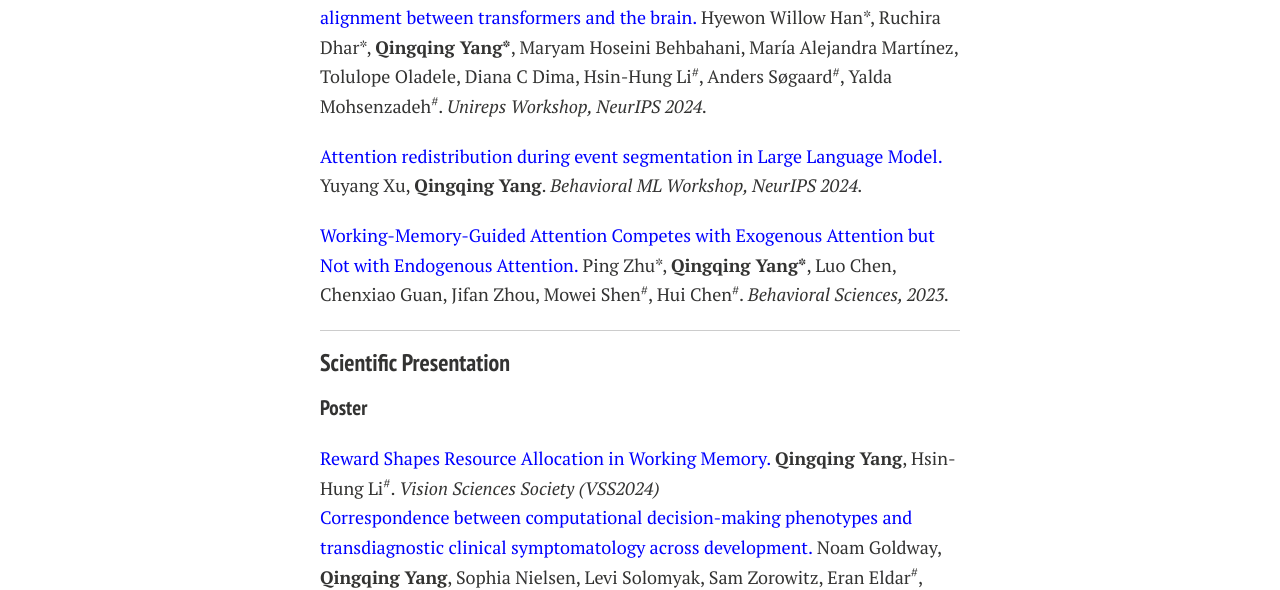
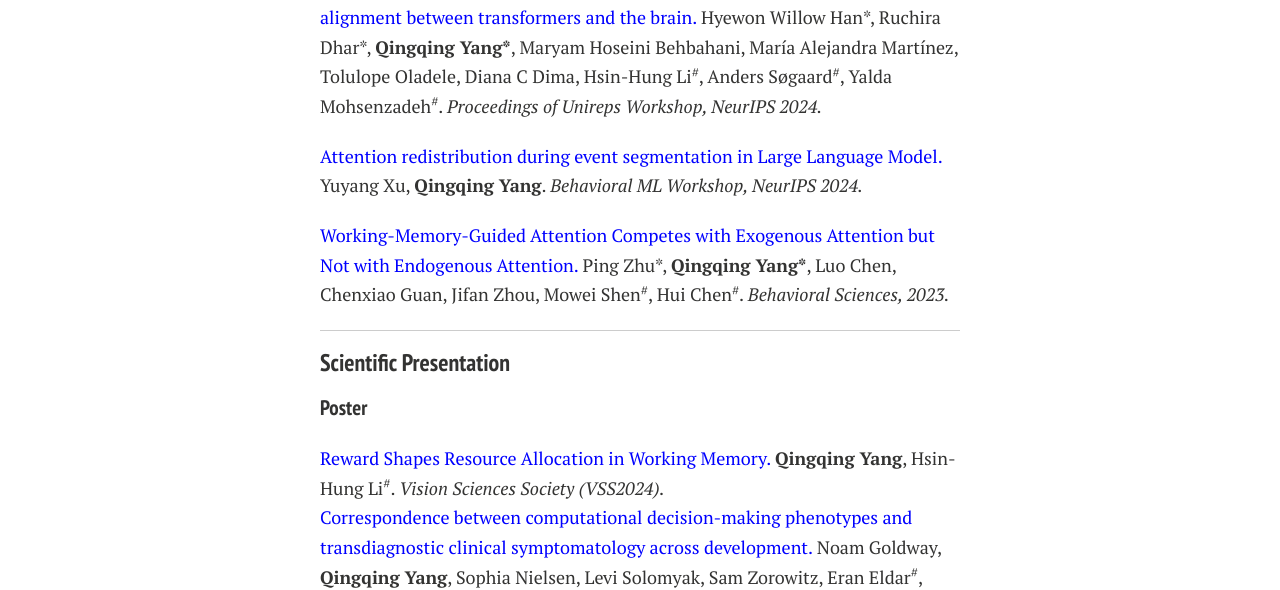
Before and after one commit to Qingqing-Yang-177/Qingqing-Yang-177.github.io, a Jekyll site: the page built from publications.md, in a window 1280 px wide. Shown: the part 347-937 px from the top of the page. Built offline with Jekyll 4.4.1, drawn with Linux system fonts in a browser that asks for light colours; nearby versions of some CDN libraries; comment, search, counter and statistics services are not loaded; a style sheet for code colours, icons or effects is not loaded.

Commit message:
Update publications.md

```diff
--- a/publications.md
+++ b/publications.md
@@ -14,7 +14,7 @@ title: Publications
 ### Paper
 
 <div style="margin: 0; margin-bottom: 20px;">
-  <a href="https://openreview.net/pdf?id=t4CnKu6yXn" style="color: blue;">Investigating the role of modality and training objective on representational alignment between transformers and the brain.</a> Hyewon Willow Han*, Ruchira Dhar*, <strong>Qingqing Yang*</strong>, Maryam Hoseini Behbahani, María Alejandra Martínez, Tolulope Oladele, Diana C Dima, Hsin-Hung Li<sup>#</sup>, Anders Søgaard<sup>#</sup>, Yalda Mohsenzadeh<sup>#</sup>. <em>Unireps Workshop, NeurIPS 2024.</em>
+  <a href="https://openreview.net/pdf?id=t4CnKu6yXn" style="color: blue;">Investigating the role of modality and training objective on representational alignment between transformers and the brain.</a> Hyewon Willow Han*, Ruchira Dhar*, <strong>Qingqing Yang*</strong>, Maryam Hoseini Behbahani, María Alejandra Martínez, Tolulope Oladele, Diana C Dima, Hsin-Hung Li<sup>#</sup>, Anders Søgaard<sup>#</sup>, Yalda Mohsenzadeh<sup>#</sup>. <em>Proceedings of Unireps Workshop, NeurIPS 2024.</em>
 </div>
 
 <div style="margin: 0; margin-bottom: 20px;">
@@ -30,7 +30,7 @@ title: Publications
 ### Scientific Presentation
 ##### Poster
 <div style="margin: 0; margin-bottom: 20px;">
-   <a href="https://jov.arvojournals.org/article.aspx?articleid=2809917&resultClick=1" style="color: blue;"> Reward Shapes Resource Allocation in Working Memory.</a> <strong>Qingqing Yang</strong>, Hsin-Hung Li<sup>#</sup>. <em>Vision Sciences Society (VSS2024)</em>
+   <a href="https://jov.arvojournals.org/article.aspx?articleid=2809917&resultClick=1" style="color: blue;"> Reward Shapes Resource Allocation in Working Memory.</a> <strong>Qingqing Yang</strong>, Hsin-Hung Li<sup>#</sup>. <em>Vision Sciences Society (VSS2024).</em>
 
 <div style="margin: 0; margin-bottom: 20px;">
    <a href="/mypaper/sfn_2024_noam_poster.pdf" style="color: blue;">Correspondence between computational decision-making phenotypes and transdiagnostic clinical symptomatology across development.</a> Noam Goldway, <strong>Qingqing Yang</strong>, Sophia Nielsen, Levi Solomyak, Sam Zorowitz, Eran Eldar<sup>#</sup>, Yael Niv<sup>#</sup>, Catherine Hartley<sup>#</sup>. <em>Society for Neuroscience (SfN2024). </em> <a href="https://www.abstractsonline.com/pp8/#!/20433/presentation/28650)" style="color:black;">[sfn program planner link] </a>
```
